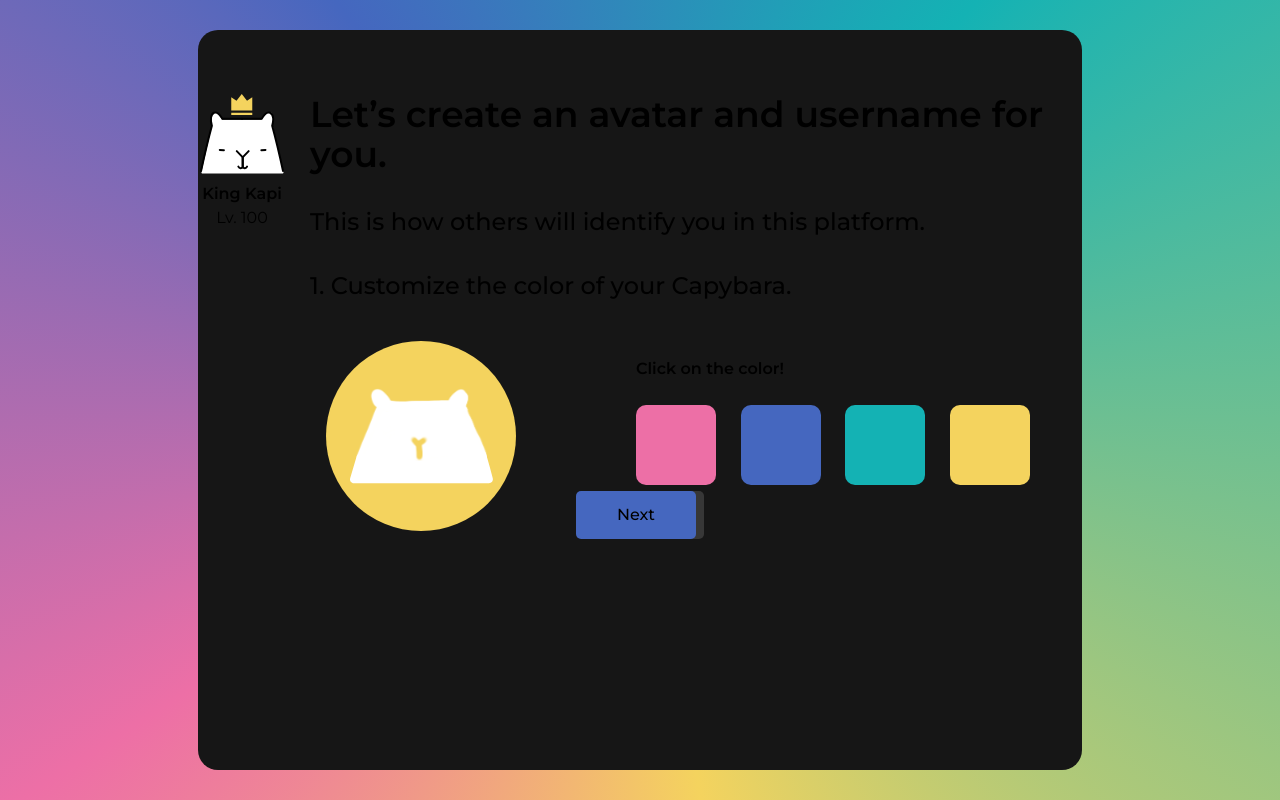
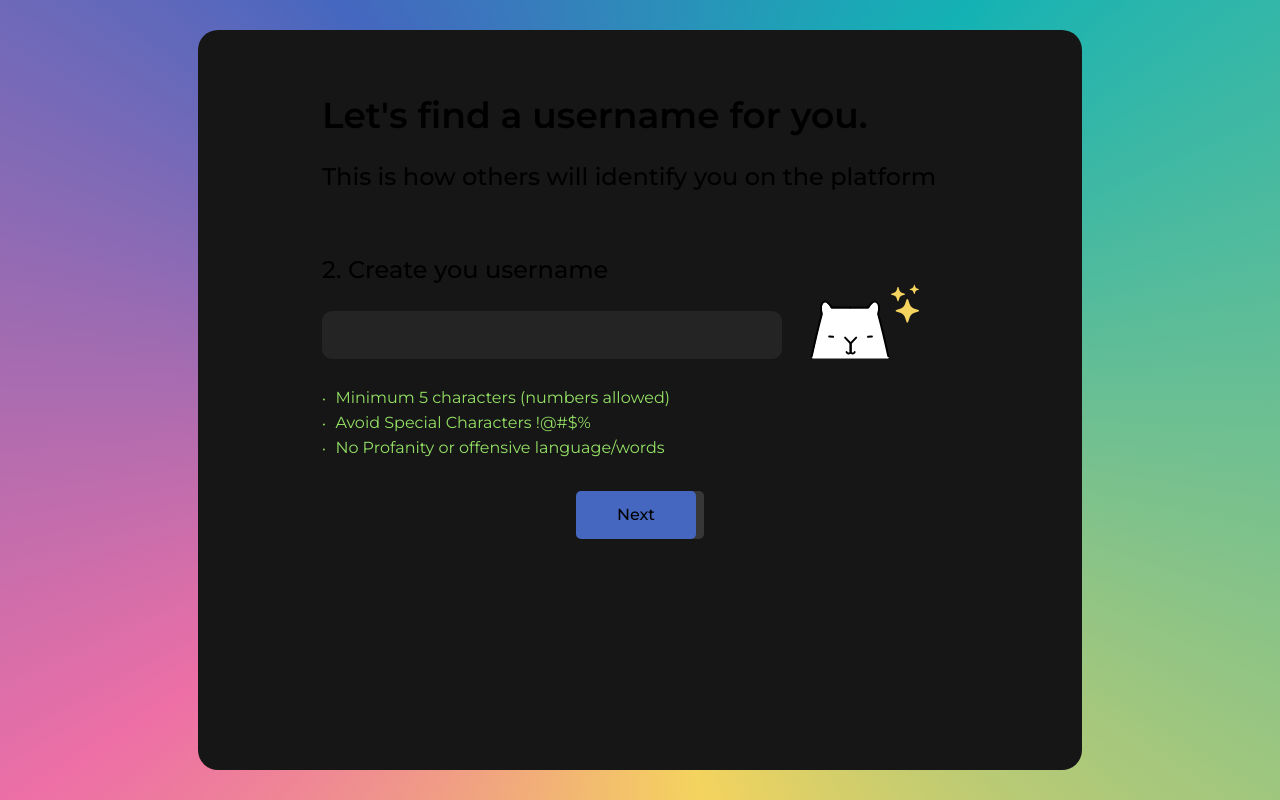
Before and after one commit to king-kapi/kapi-web, a Next.js app: page /Onboarding in a window 1280 px wide. Both pictures are taken after a click on the button "Next". Built offline with nearby package versions, Linux system fonts and the light colour scheme; no server answers.

Commit message:
create username tab for onboarding

```diff
--- a/components/CustomizeAvatar.tsx
+++ /dev/null
@@ -1,51 +0,0 @@
-import { useState } from 'react';
-import styles from '../styles/CustomizeAvatar.module.css';
-import Icon, { Icons } from './Icon';
-
-export default function CustomizeAvatar() {
-  const [avatarColor, setAvatarColor] = useState('yellow-500');
-  return (
-    <div className={styles.CustomizeAvatarContainer}>
-      <div className={styles.AvatarContainer}>
-        <Icon className={styles.Avatar} icon={Icons['KING_KAPI']} />
-        <h3>King Kapi</h3>
-        <h4>Lv. 100</h4>
-      </div>
-      <div className={styles.MessageContainer}>
-        <h1 className="text-4xl font-semibold">Let’s create an avatar and username for you.</h1>
-        <h2 className="text-2xl font-medium">
-          This is how others will identify you in this platform.
-        </h2>
-        <h2 className="text-2xl font-medium">1. Customize the color of your Capybara.</h2>
-      </div>
-      <div className={styles.CustomizeContainer}>
-        <div className={styles.CustomAvatarContainer}>
-          <div className={[styles.Circle, `bg-${avatarColor}`].join(' ')}>
-            <Icon className={styles.CustomAvatar} icon={Icons['KAPI']} />
-          </div>
-        </div>
-        <div className={styles.ChooseColorContainer}>
-          <h3 className={styles.ColorsHeader}>Click on the color!</h3>
-          <div className={styles.Colors}>
-            <div
-              className={[styles.Color, 'bg-pink-500'].join(' ')}
-              onClick={() => setAvatarColor('pink-500')}
-            ></div>
-            <div
-              className={[styles.Color, 'bg-blue-500'].join(' ')}
-              onClick={() => setAvatarColor('blue-500')}
-            ></div>
-            <div
-              className={[styles.Color, 'bg-cyan-500'].join(' ')}
-              onClick={() => setAvatarColor('cyan-500')}
-            ></div>
-            <div
-              className={[styles.Color, 'bg-yellow-500'].join(' ')}
-              onClick={() => setAvatarColor('yellow-500')}
-            ></div>
-          </div>
-        </div>
-      </div>
-    </div>
-  );
-}
--- a/components/Icon.tsx
+++ b/components/Icon.tsx
@@ -38,6 +38,7 @@ export const Icons: { [key: string]: IconDef } = {
   "REPLY": { "src": "/icons/reply.svg", "width": 18, "height": 14 },
   "REROLL": { "src": "/icons/reroll.svg", "width": 24, "height": 24 },
   "SEARCH": { "src": "/icons/search.svg", "width": 20, "height": 20 },
+  "SPARKLE_KAPI": { "src": "/icons/sparkle_kapi.svg", "width": 110, "height": 75 },
   "TOGGLE_VERTICAL": { "src": "/icons/toggle_vertical.svg", "width": 24, "height": 24 }
 };
 
--- /dev/null
+++ b/components/OnboardingUsername.tsx
@@ -0,0 +1,23 @@
+import { useState } from 'react';
+import styles from '../styles/OnboardingUsername.module.css';
+import Icon, { Icons } from './Icon';
+
+export default function OnboardingUsername() {
+  const [username, setUsername] = useState('');
+  return (
+    <div className={styles.OnboardingUsernameContainer}>
+      <h1>Let's find a username for you.</h1>
+      <h2>This is how others will identify you on the platform</h2>
+      <h3>2. Create you username</h3>
+      <div className={styles.InputContainer}>
+        <input className={'bg-mediumGrey'} type="text" value={username} onChange={e => setUsername(e.target.value)} />
+        <Icon className={styles.Avatar} icon={Icons['SPARKLE_KAPI']} />
+      </div>
+      <ul className={styles.UsernameRequirements}>
+        <li>Minimum 5 characters (numbers allowed)</li>
+        <li>Avoid Special Characters !@#$%</li>
+        <li>No Profanity or offensive language/words</li>
+      </ul>
+    </div>
+  );
+}
--- a/pages/Onboarding.tsx
+++ b/pages/Onboarding.tsx
@@ -4,7 +4,7 @@ import { useState } from 'react';
 import Button from '@/components/Button';
 import EmptyLayout from '@/components/layouts/EmptyLayout';
 import OnboardingWelcome from '@/components/OnboardingWelcome';
-import CustomizeAvatar from '@/components/CustomizeAvatar';
+import OnboardingUsername from '@/components/OnboardingUsername';
 
 export default function Onboarding() {
     const [progress, setProgress] = useState(0)
@@ -13,7 +13,9 @@ export default function Onboarding() {
   return (
     <div className={styles.OnboardingContainer}>
       <div className={styles.Content}>{pageNumber === 1 && <OnboardingWelcome/>}
-      {pageNumber === 2 && <CustomizeAvatar />}
+      {pageNumber === 2 && <OnboardingUsername />}
+      {pageNumber === 3 /* && <CustomizeAvatar /> */}
+      {pageNumber === 4 }
       <Button className={styles.Back} type='secondary' onClick={() => {if(pageNumber > 1) {setProgress(progress - 20); setPageNumber(pageNumber - 1)}}}>Back</Button>
       <Button className={styles.Next} onClick={() => {setProgress(progress + 20); setPageNumber(pageNumber + 1)}}>Next</Button></div>
     </div>
--- /dev/null
+++ b/styles/OnboardingUsername.module.css
@@ -0,0 +1,60 @@
+.OnboardingUsernameContainer {
+  position: relative;
+  top: 4rem;
+  left: 7.75rem;
+}
+
+.OnboardingUsernameContainer h1 {
+  margin-bottom: 1.5rem;
+  font-size: 2.25rem;
+  font-weight: 600;
+  line-height: 2.743rem;
+}
+
+.OnboardingUsernameContainer h2 {
+  font-size: 1.5rem;
+  font-weight: 500;
+  line-height: 1.829rem;
+  margin-bottom: 4rem;
+}
+
+.OnboardingUsernameContainer h3 {
+  font-size: 1.5rem;
+  font-weight: 500;
+  line-height: 1.829rem;
+}
+
+.InputContainer {
+  display: flex;
+  gap: 1.688rem;
+  align-items: flex-end;
+}
+
+.InputContainer input {
+  width: 28.75rem;
+  height: 3rem;
+  border-radius: 10px;
+  padding: 0.75rem 1rem;
+  line-height: 1.5rem;
+  font-weight: 400;
+  font-size: 1rem;
+}
+
+.UsernameRequirements {
+  margin-top: 1.688rem;
+}
+
+.UsernameRequirements li {
+  list-style: none;
+  color: #95e265;
+  font-size: 1rem;
+  font-weight: 400;
+  line-height: 1.5rem;
+}
+
+.UsernameRequirements li::before {
+  content: '•';
+  position: relative;
+  font-size: .8rem;
+  margin-right: 0.6rem;
+}
```
Also changed, not shown: public/icons/sparkle_kapi.svg (added).
